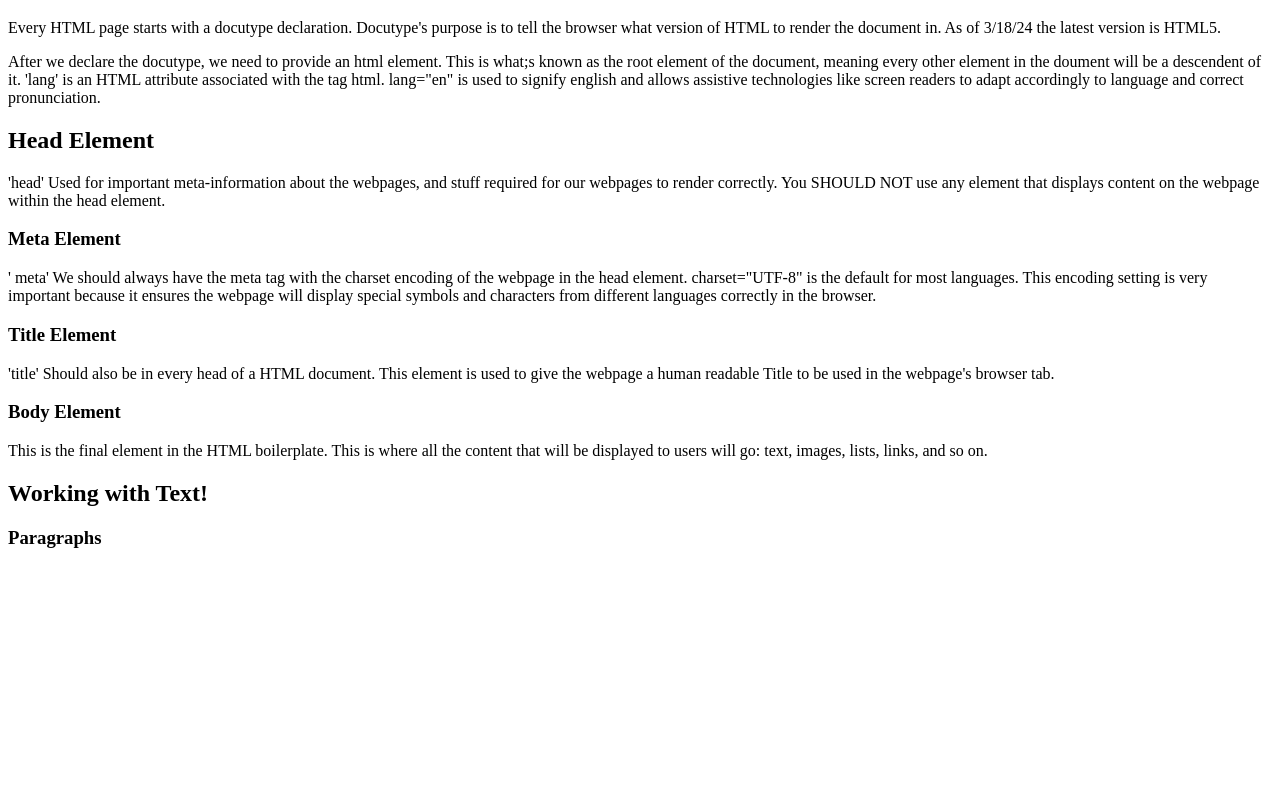
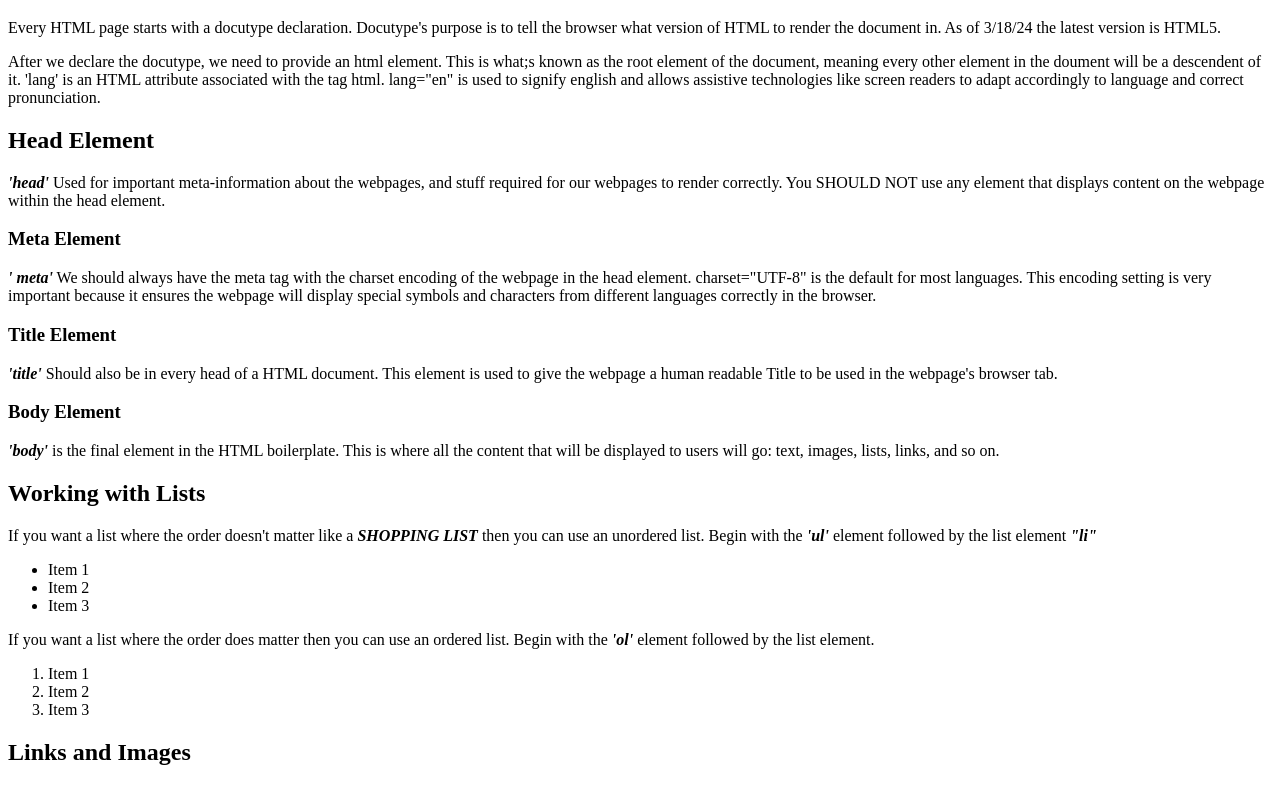
Before and after one commit to jchaney405/git_test, a plain HTML site: page index.html in a window 1280 px wide. Shown: the part 61-847 px from the top of the page. Before the commit the page ends 800 px from the top, so only its background shows below. Drawn offline with Linux system fonts and the light colour scheme.

Commit message:
Catching the changes made in the index file

```diff
--- a/index.html
+++ b/index.html
@@ -6,6 +6,7 @@
     <title>My First Webpage</title>
 </head>
 <body>
+    <!-- Below are some common elements used when working with text. These include headers, paragraphs, strong (bold), and em (italic) -->
     <h1>Hello World! We have a lot to learn!</h1>
         <p>
             Every HTML page starts with a docutype declaration. Docutype's purpose is to tell the browser what version of HTML to render the document in. As of 3/18/24 the latest version is HTML5.
@@ -15,24 +16,38 @@
         </p>
     <h2>Head Element</h2>
             <p>
-                'head' Used for important meta-information about the webpages, and stuff required for our webpages to render correctly. You SHOULD NOT use any element that displays content on the webpage within the head element.
+                <strong><em>'head'</em></strong> Used for important meta-information about the webpages, and stuff required for our webpages to render correctly. You SHOULD NOT use any element that displays content on the webpage within the head element.
             </p>
         <h3>Meta Element</h3>
             <p>
-                ' meta' We should always have the meta tag with the charset encoding of the webpage in the head element. charset="UTF-8" is the default for most languages. This encoding setting is very important because it ensures the webpage will display special symbols and characters from different languages correctly in the browser.
+                <strong><em>' meta'</em></strong> We should always have the meta tag with the charset encoding of the webpage in the head element. charset="UTF-8" is the default for most languages. This encoding setting is very important because it ensures the webpage will display special symbols and characters from different languages correctly in the browser.
             </p>
         <h3>Title Element</h3>
             <p>
-                'title' Should also be in every head of a HTML document. This element is used to give the webpage a human readable Title to be used in the webpage's browser tab.
+                <strong><em>'title'</em></strong> Should also be in every head of a HTML document. This element is used to give the webpage a human readable Title to be used in the webpage's browser tab.
             </p>
         <h3>Body Element</h3>
             <p>
-                This is the final element in the HTML boilerplate. This is where all the content that will be displayed to users will go: text, images, lists, links, and so on.
+                <strong><em>'body'</em></strong> is the final element in the HTML boilerplate. This is where all the content that will be displayed to users will go: text, images, lists, links, and so on.
             </p>
-    <h2>Working with Text!</h2>
-        <h3>Paragraphs</h3>
-            <p>
+    <h2>Working with Lists</h2>
+        <p>
+            If you want a list where the order doesn't matter like a <strong><em>SHOPPING LIST</em></strong> then you can use an unordered list. Begin with the <strong><em>'ul'</em></strong> element followed by the list element <strong><em>"li"</em></strong>
+        </p>
+        <ul>
+            <li>Item 1</li>
+            <li>Item 2</li>
+            <li>Item 3</li>
+        </ul>
+        <p>
+            If you want a list where the order does matter then you can use an ordered list. Begin with the <strong><em>'ol'</em></strong> element followed by the list element.
+        </p>
+            <ol>
+                <li>Item 1</li>
+                <li>Item 2</li>
+                <li>Item 3</li>
+            </ol>
+    <h2>Links and Images</h2>
 
-            </p>
 </body>
 </html>
```
